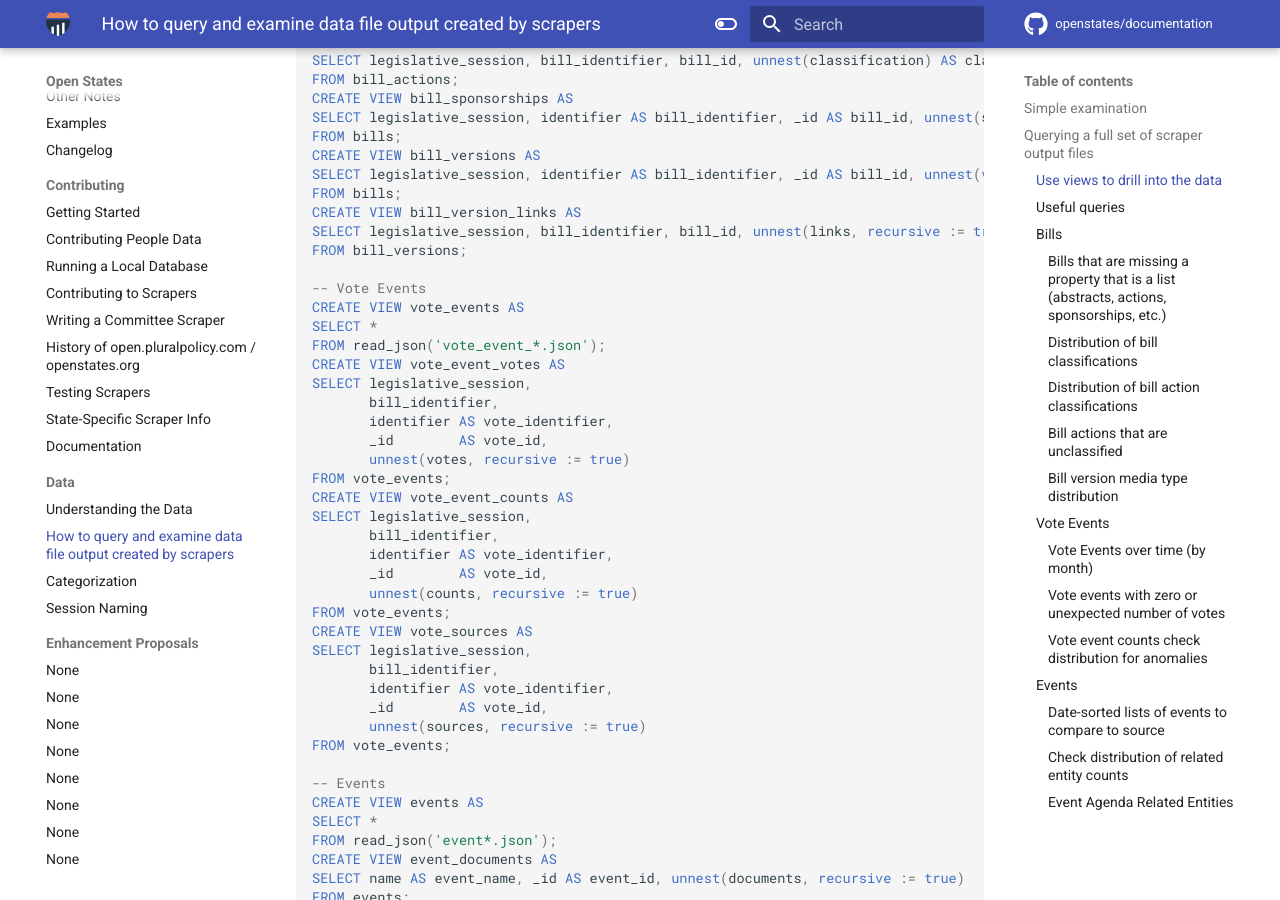
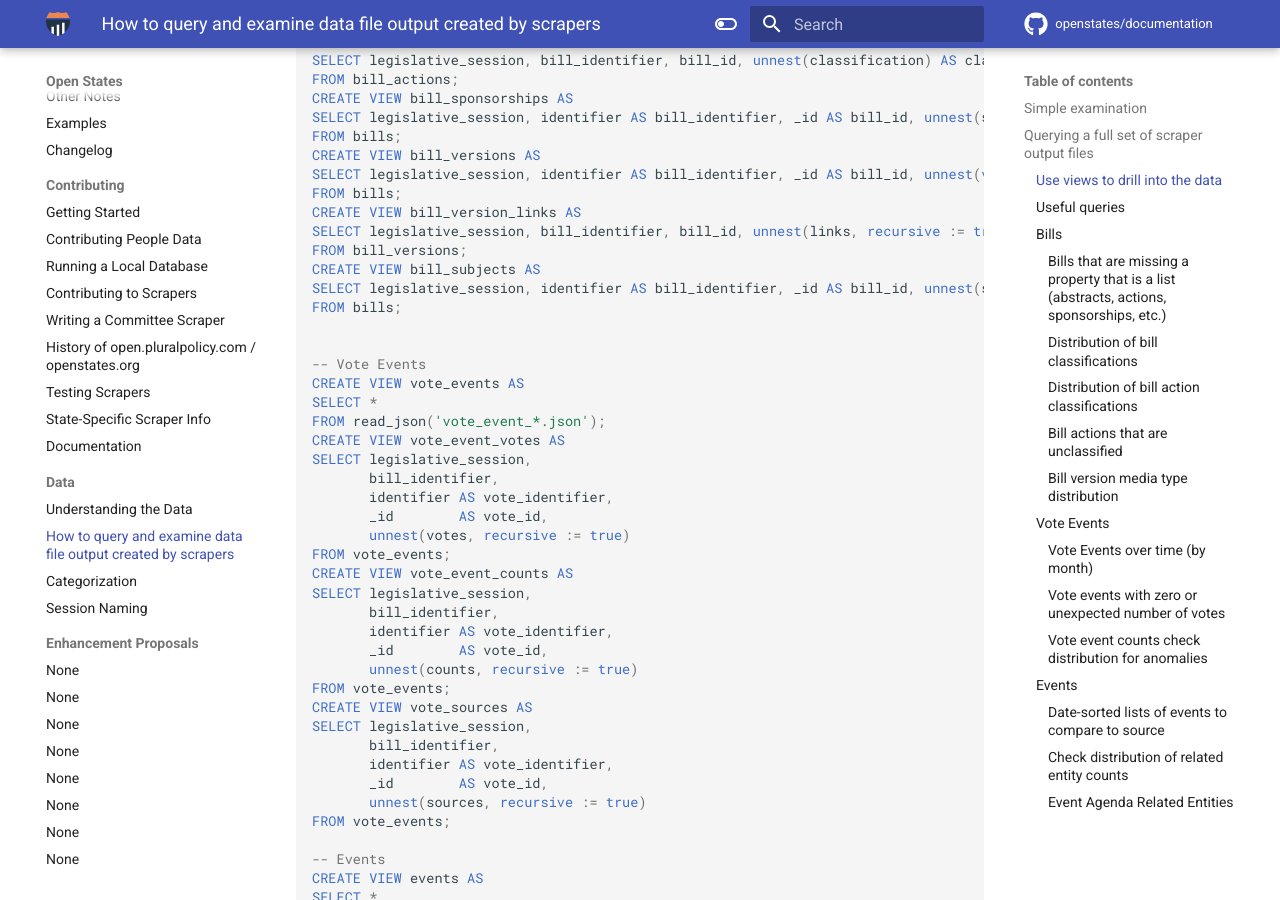
Before and after one commit to openstates/documentation, an MkDocs documentation site: the page built from docs/data/query-scraper-output-data.md, in a window 1280 px wide and 900 px high, scrolled down 2396 px. Built offline with MkDocs 1.6.1 and Material for MkDocs 9.7.7, drawn with Linux system fonts in a browser that asks for light colours; comment, search, counter and statistics services are not loaded.

Commit message:
Query doc: add bill_subjects view

```diff
--- a/docs/data/query-scraper-output-data.md
+++ b/docs/data/query-scraper-output-data.md
@@ -111,6 +111,10 @@ FROM bills;
 CREATE VIEW bill_version_links AS
 SELECT legislative_session, bill_identifier, bill_id, unnest(links, recursive := true)
 FROM bill_versions;
+CREATE VIEW bill_subjects AS
+SELECT legislative_session, identifier AS bill_identifier, _id AS bill_id, unnest(subject) AS subject
+FROM bills;
+
 
 -- Vote Events
 CREATE VIEW vote_events AS
```
